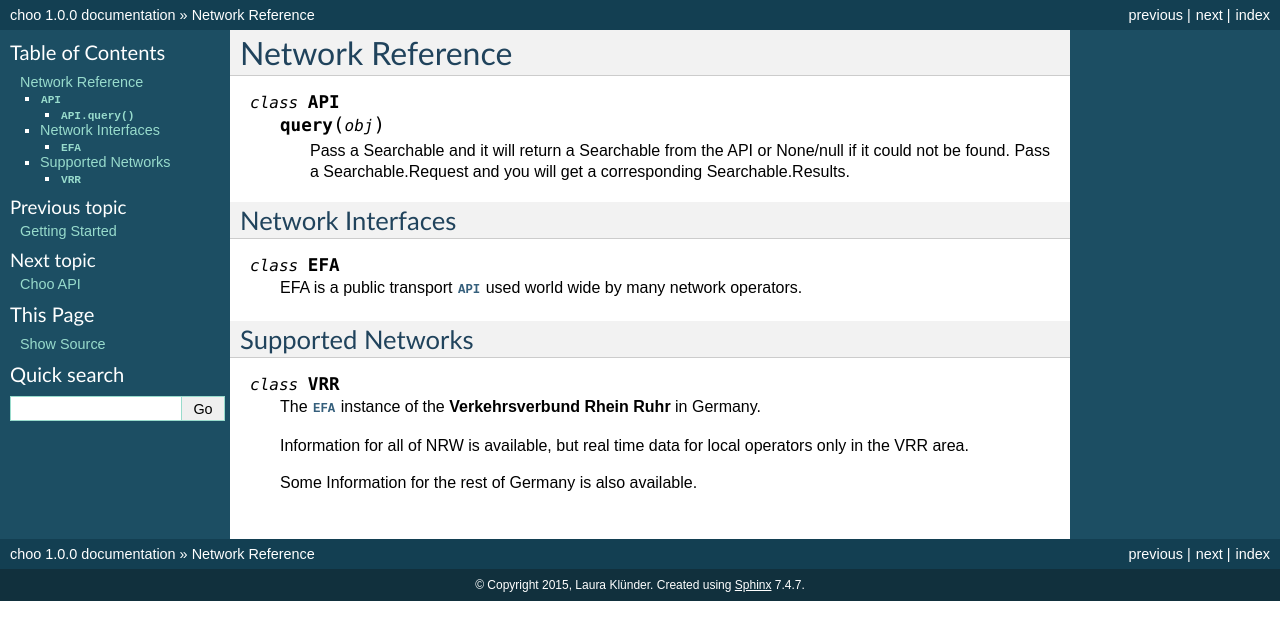
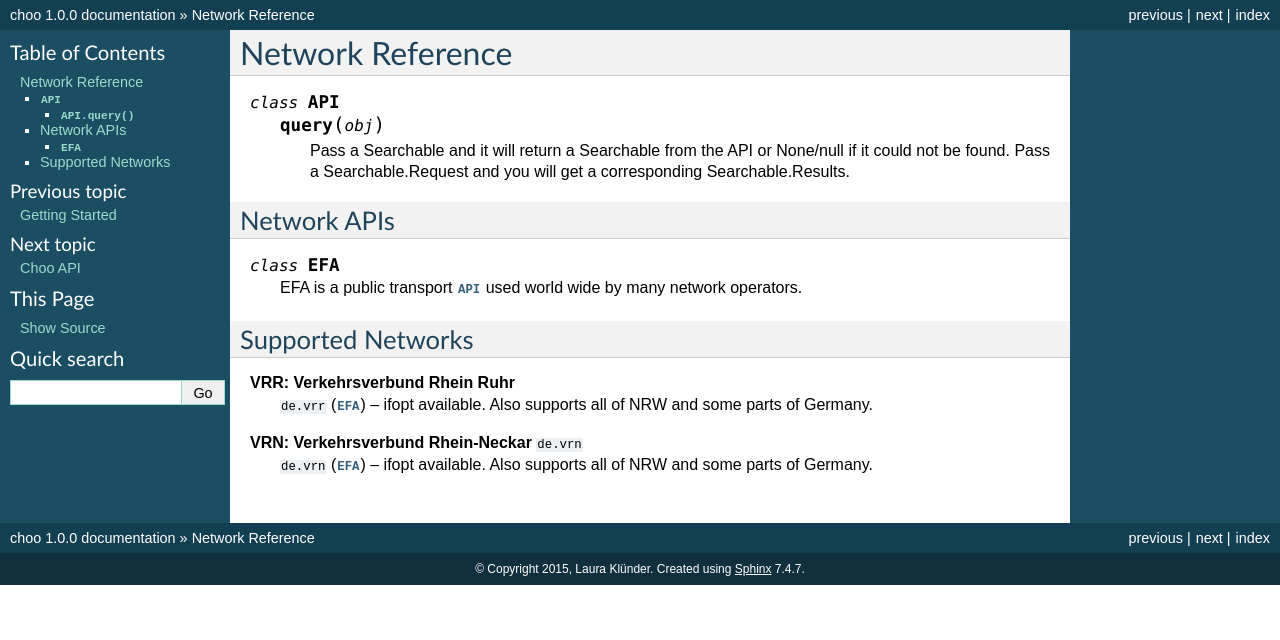
Before and after one commit to codingcatgirl/choo, a Sphinx documentation site: the page built from docs/choo/networks.rst, in a window 1280 px wide. Shown: the top 640 px of the page. Built offline with Sphinx 7.4.7, drawn with Linux system fonts in a browser that asks for light colours.

Commit message:
update documentation regarding network initialization

```diff
--- a/docs/choo/networks.rst
+++ b/docs/choo/networks.rst
@@ -8,7 +8,7 @@ Network Reference
         Pass a Searchable and it will return a Searchable from the API or None/null if it could not be found. Pass a Searchable.Request and you will get a corresponding Searchable.Results.
 
 
-Network Interfaces
+Network APIs
 ------------------
 
 .. py:class:: EFA
@@ -19,10 +19,8 @@ Network Interfaces
 Supported Networks
 ------------------
 
-.. py:class:: VRR
+**VRR: Verkehrsverbund Rhein Ruhr**
+    ``de.vrr`` (:py:class:`EFA`) – ifopt available. Also supports all of NRW and some parts of Germany.
 
-    The :py:class:`EFA` instance of the **Verkehrsverbund Rhein Ruhr** in Germany.
-
-    Information for all of NRW is available, but real time data for local operators only in the VRR area.
-
-    Some Information for the rest of Germany is also available.
+**VRN: Verkehrsverbund Rhein-Neckar** ``de.vrn``
+    ``de.vrn`` (:py:class:`EFA`) – ifopt available. Also supports all of NRW and some parts of Germany.
--- a/docs/choo/start.rst
+++ b/docs/choo/start.rst
@@ -149,11 +149,9 @@ Let's see how you would access this via the Python interface.
 .. code-block:: python
 
     from choo.models import Stop
-    import choo.networks
+    from choo.networks.de import vrr
 
     essen = Stop(name='Essen Hauptbahnhof')
-    vrr = networks.network('vrr')
-
     essen = vrr.query(essen)
 
 We created the Stop, got the network and used the generic .query() function of the VRR api wich gave us the same result as above.
```
